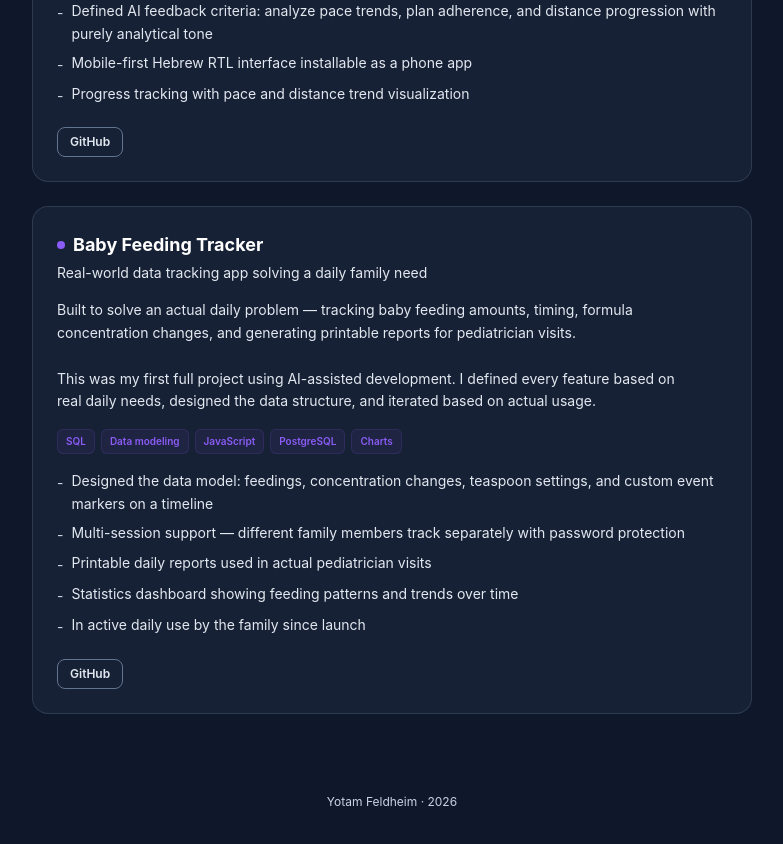
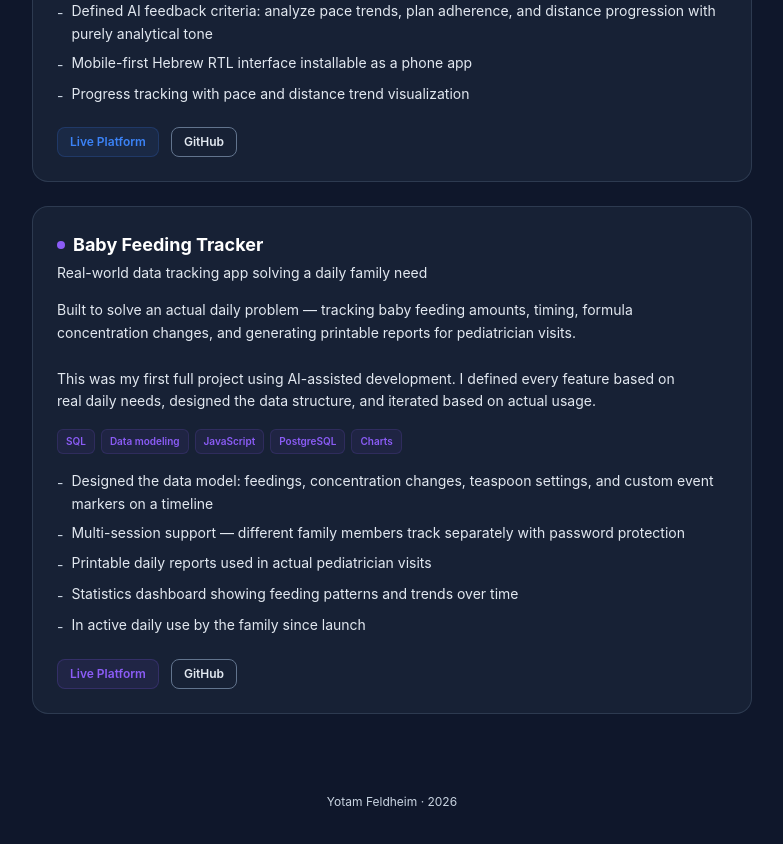
Before and after one commit to yotamfel/portfolio, a React (Vite) app: page / in a window 1280 px wide. Shown: the part 2720-3564 px from the top of the page, without its empty margins (248-1031 px from the left). Built offline with nearby package versions, Linux system fonts and the light colour scheme.

Commit message:
Add live URLs for Running App and Baby Feeding

```diff
--- a/src/content.js
+++ b/src/content.js
@@ -95,7 +95,7 @@ analytical approach for the AI feedback.`,
       'Mobile-first Hebrew RTL interface installable as a phone app',
       'Progress tracking with pace and distance trend visualization',
     ],
-    liveUrl: '',
+    liveUrl: 'https://running-app-production-bb02.up.railway.app',
     portfolioUrl: '',
     githubUrl: 'https://github.com/yotamfel/running-app',
     screenshot: '', // Add: running-tracker.png
@@ -118,7 +118,7 @@ real daily needs, designed the data structure, and iterated based on actual usag
       'Statistics dashboard showing feeding patterns and trends over time',
       'In active daily use by the family since launch',
     ],
-    liveUrl: '',
+    liveUrl: 'https://babyfeeding-production.up.railway.app',
     portfolioUrl: '',
     githubUrl: 'https://github.com/yotamfel/baby_feeding',
     screenshot: '', // Add: baby-feeding.png
```
